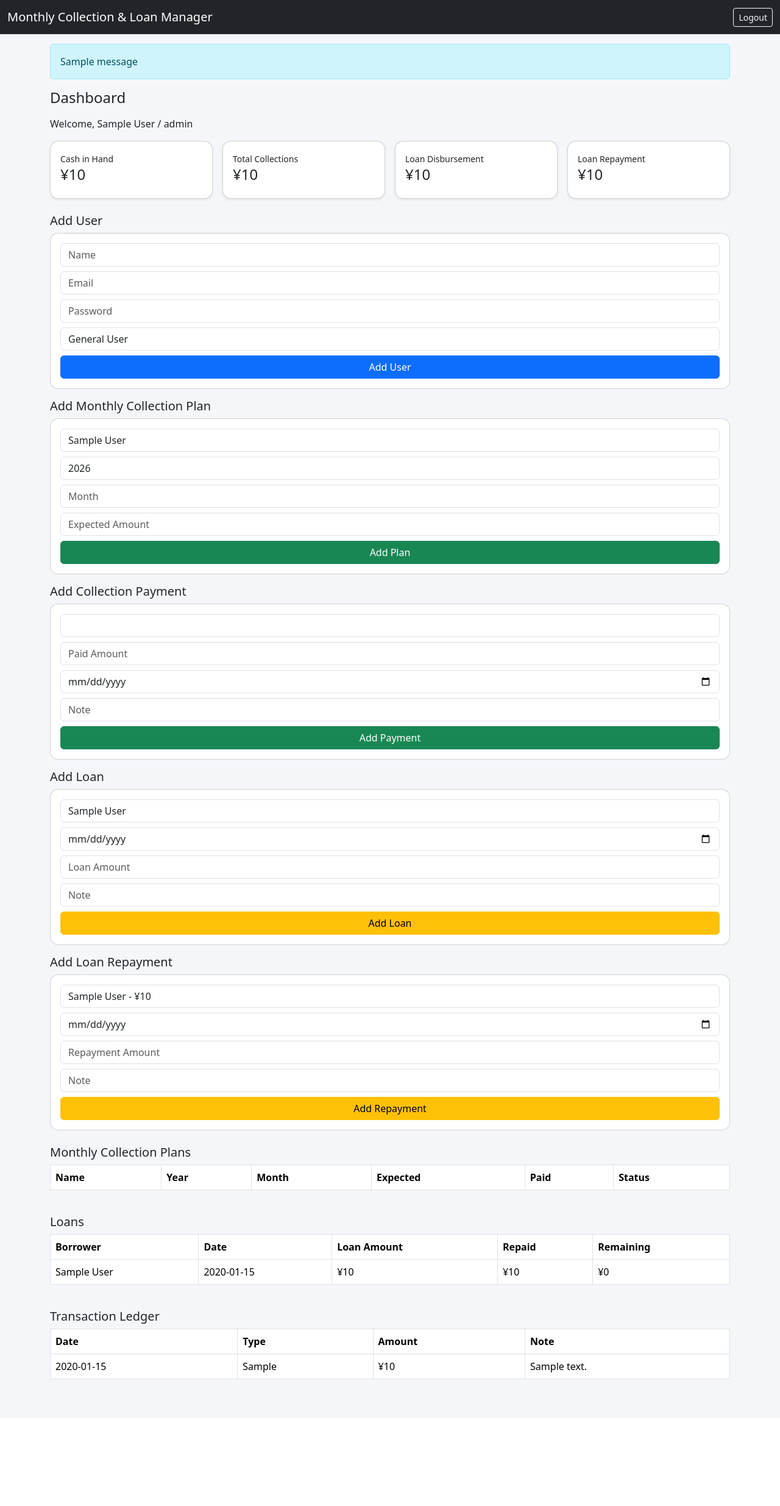
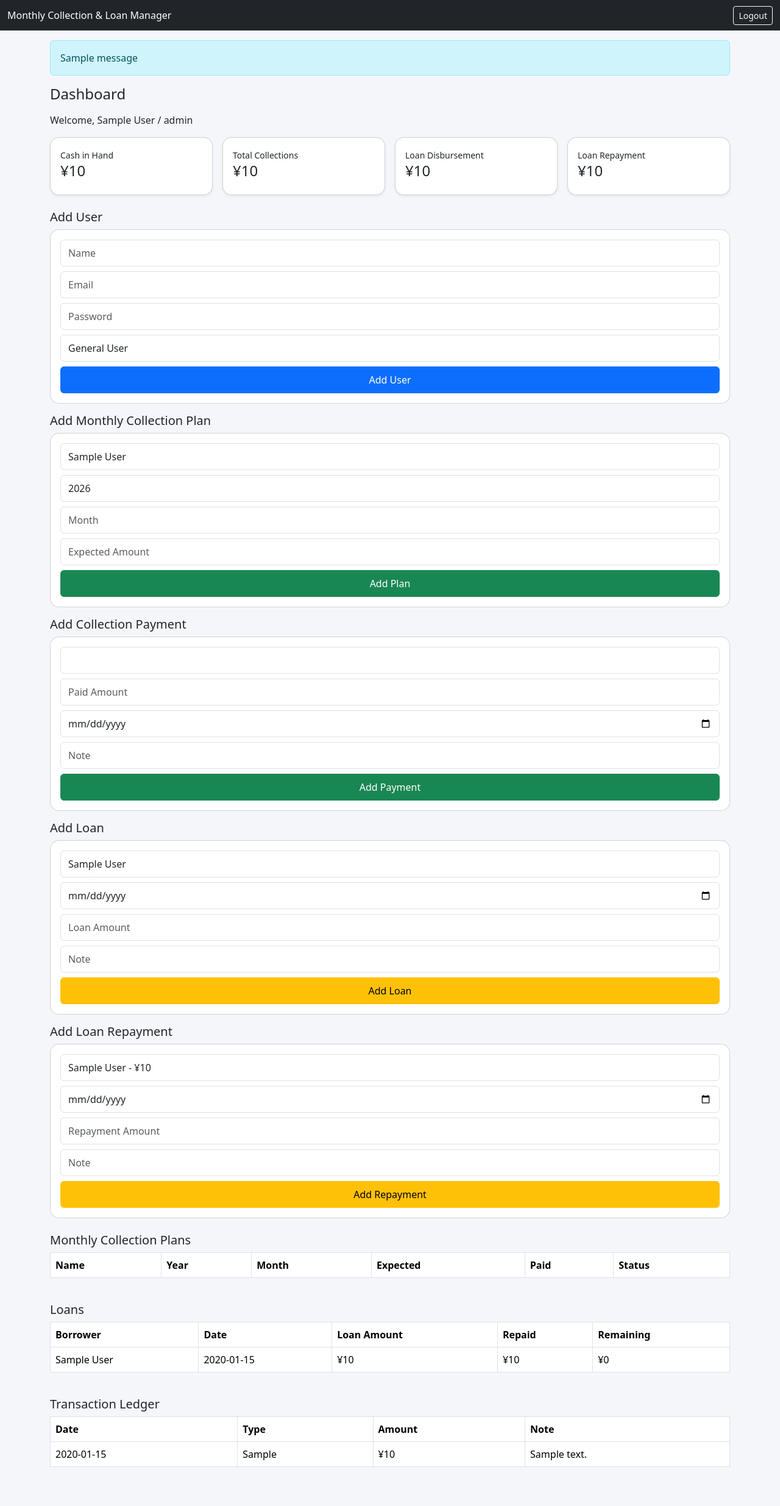
Before and after one commit to LearningwithSudip/monthly-collection-loan-manager, a Flask app: page /dashboard in a window 1280 px wide. Shown: the whole page at 61% size. Before the commit the page ends 2262 px from the top, so only its background shows below. Run offline with Flask 3, Linux system fonts and the light colour scheme; a user stored in the database is signed in; tables that the repository leaves empty hold one stand-in row (values such as "Sample post"); one stand-in notice (Sample message) is shown; lists and menus that the app fills with data are empty.

Commit message:
Refactor HTML structure and styles in base.html

```diff
--- a/templates/base.html
+++ b/templates/base.html
@@ -1,54 +1,150 @@
 <!DOCTYPE html>
+
 <html lang="ja">
+
 <head>
+
     <meta charset="UTF-8">
-    <title>Monthly Collection & Loan Manager</title>
-    <meta name="viewport" content="width=device-width, initial-scale=1">
+
+    <meta
+        name="viewport"
+        content="width=device-width, initial-scale=1"
+    >
+
+    <title>
+        Monthly Collection & Loan Manager
+    </title>
 
     <link
-      href="https://cdn.jsdelivr.net/npm/bootstrap@5.3.3/dist/css/bootstrap.min.css"
-      rel="stylesheet"
+        href="https://cdn.jsdelivr.net/npm/bootstrap@5.3.3/dist/css/bootstrap.min.css"
+        rel="stylesheet"
     >
 
     <style>
+
         body {
-            background: #f5f6fa;
+            background-color: #f5f6fa;
         }
+
+        .navbar-brand {
+            font-size: 16px;
+        }
+
         .card {
-            border-radius: 14px;
+            border-radius: 15px;
         }
+
         .table-responsive {
             overflow-x: auto;
         }
-        .money {
-            font-weight: bold;
+
+        table {
+            white-space: nowrap;
         }
+
+        .monthly-cell {
+            min-width: 105px;
+        }
+
+        .dashboard-card h5 {
+            margin-top: 8px;
+            margin-bottom: 0;
+        }
+
+        input,
+        select,
+        button {
+            min-height: 44px;
+        }
+
+        @media (max-width: 576px) {
+
+            .container {
+                padding-left: 10px;
+                padding-right: 10px;
+            }
+
+            table {
+                font-size: 13px;
+            }
+
+        }
+
     </style>
+
 </head>
+
+
 <body>
 
+
 <nav class="navbar navbar-dark bg-dark mb-3">
+
     <div class="container-fluid">
-        <span class="navbar-brand">Monthly Collection & Loan Manager</span>
+
+        <a
+            href="{{ url_for('dashboard') }}"
+            class="navbar-brand"
+        >
+
+            Monthly Collection & Loan Manager
+
+        </a>
+
+
         {% if current_user.is_authenticated %}
-            <a href="{{ url_for('logout') }}" class="btn btn-outline-light btn-sm">Logout</a>
+
+        <a
+            href="{{ url_for('logout') }}"
+            class="btn btn-outline-light btn-sm"
+        >
+
+            Logout
+
+        </a>
+
         {% endif %}
+
     </div>
+
 </nav>
 
-<div class="container mb-5">
 
-    {% with messages = get_flashed_messages() %}
-        {% if messages %}
-            {% for msg in messages %}
-                <div class="alert alert-info">{{ msg }}</div>
-            {% endfor %}
-        {% endif %}
-    {% endwith %}
+<main class="container mb-5">
 
-    {% block content %}{% endblock %}
 
-</div>
+{% with messages = get_flashed_messages() %}
+
+    {% if messages %}
+
+        {% for message in messages %}
+
+        <div class="alert alert-info">
+
+            {{ message }}
+
+        </div>
+
+        {% endfor %}
+
+    {% endif %}
+
+{% endwith %}
+
+
+{% block content %}
+
+{% endblock %}
+
+
+</main>
+
+
+<script
+    src="https://cdn.jsdelivr.net/npm/bootstrap@5.3.3/dist/js/bootstrap.bundle.min.js">
+</script>
+
 
 </body>
+
 </html>
```
